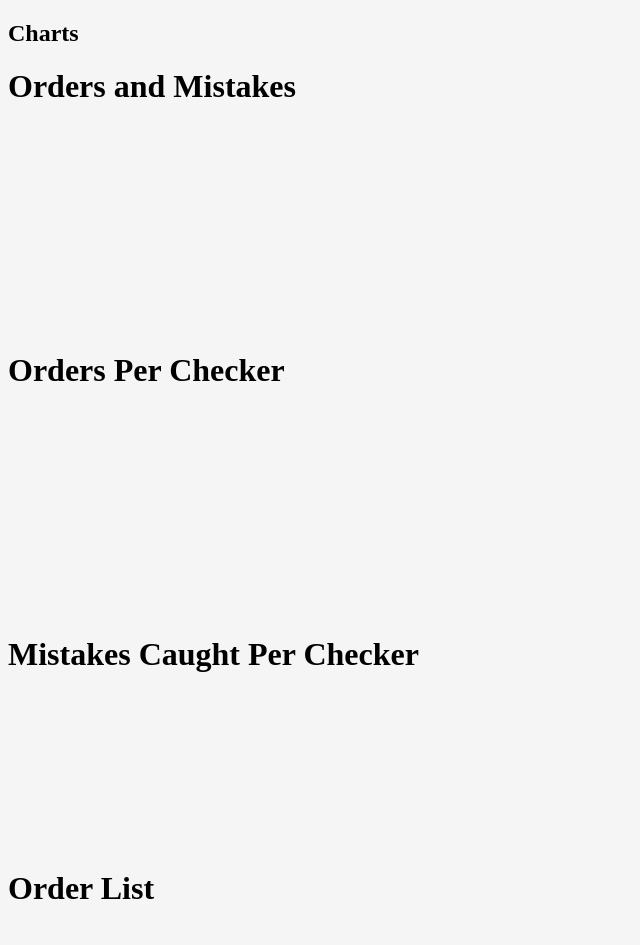
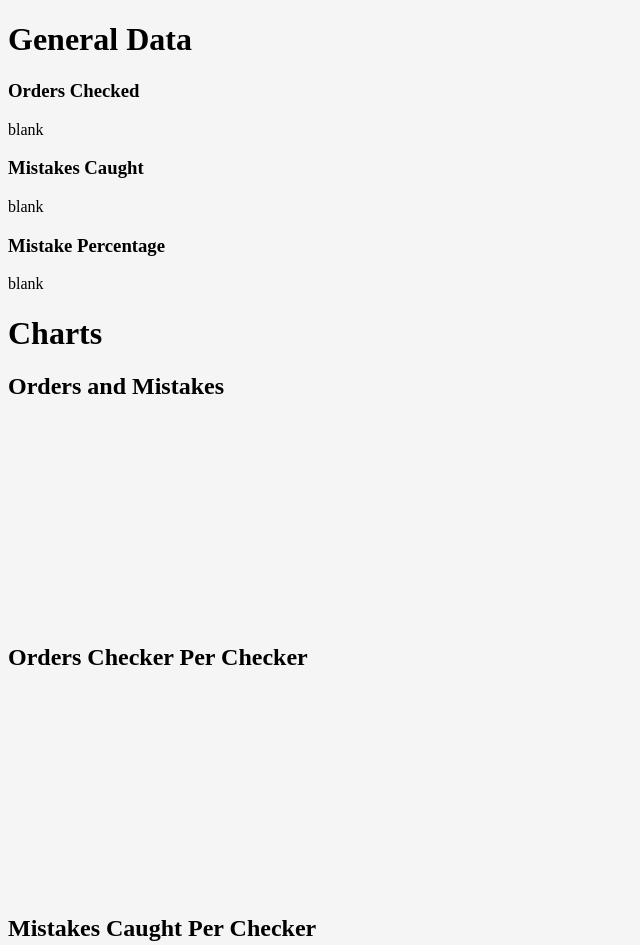
Before and after one commit to CalvinGaiennie/Checking-Reports, a plain HTML site: page frontend/items.html in a window 1280 px wide. Shown: the top 945 px of the page, without its empty margins (0-640 px from the left). Drawn offline with nearby package versions, Linux system fonts and the light colour scheme; no server answers.

Commit message:
added some data feilds and tryed to figure out how the api works

```diff
--- a/frontend/items.html
+++ b/frontend/items.html
@@ -8,13 +8,24 @@
     <script src="https://cdn.jsdelivr.net/npm/chart.js"></script>
   </head>
   <body>
-    <h2>Charts</h2>
-    <h1>Orders and Mistakes</h1>
-    <canvas id="statusChart" width="400" height="200"></canvas>
-    <h1>Orders Per Checker</h1>
-    <canvas id="mistakeChart" width="400" height="200"></canvas>
-    <h1>Mistakes Caught Per Checker</h1>
-    <canvas id="mistakeCheckerChart"></canvas>
+    <h1>General Data</h1>
+    <div>
+      <h3>Orders Checked</h3>
+      <p>blank</p>
+      <h3>Mistakes Caught</h3>
+      <p>blank</p>
+      <h3>Mistake Percentage</h3>
+      <p>blank</p>
+    </div>
+    <div id="charts">
+      <h1>Charts</h1>
+      <h2>Orders and Mistakes</h2>
+      <canvas id="statusChart" width="400" height="200"></canvas>
+      <h2>Orders Checker Per Checker</h2>
+      <canvas id="mistakeChart" width="400" height="200"></canvas>
+      <h2>Mistakes Caught Per Checker</h2>
+      <canvas id="mistakeCheckerChart"></canvas>
+    </div>
 
     <h1>Order List</h1>
     <div id="order-list"></div>
@@ -141,7 +152,7 @@
             }
             return acc;
           }, {});
-
+          console.log("mistakesByChecker", mistakesByChecker);
           // Prepare data for Mistake Chart (Bar)
           const mistakeCheckerLabels = Object.keys(mistakesByChecker);
           const mistakeCheckerData = Object.values(mistakesByChecker);
```
Also changed, not shown: frontend/script.js (+28 -28 lines), frontend/test.html (added, +28 -0 lines).
